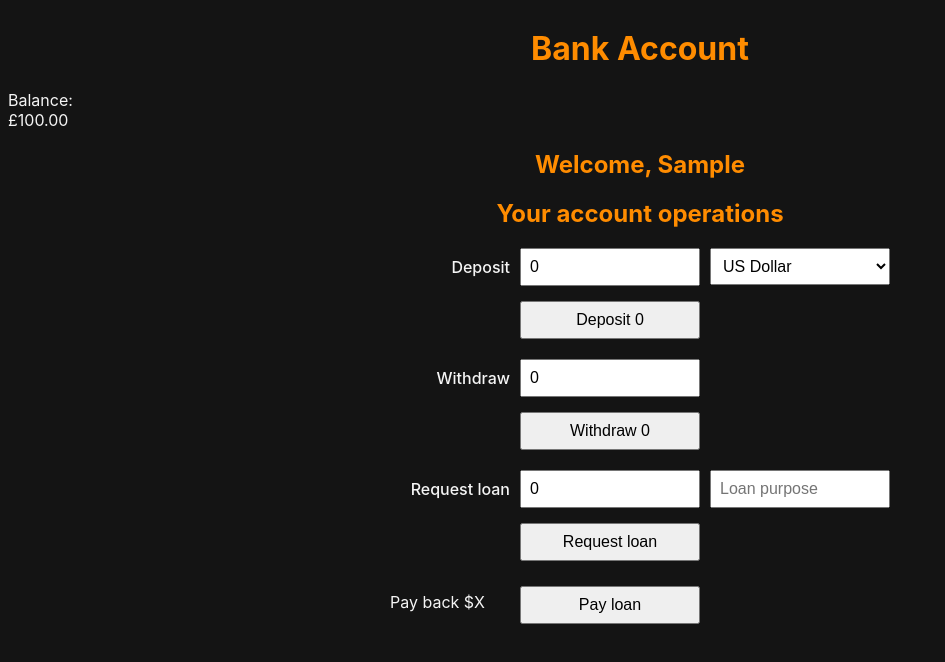
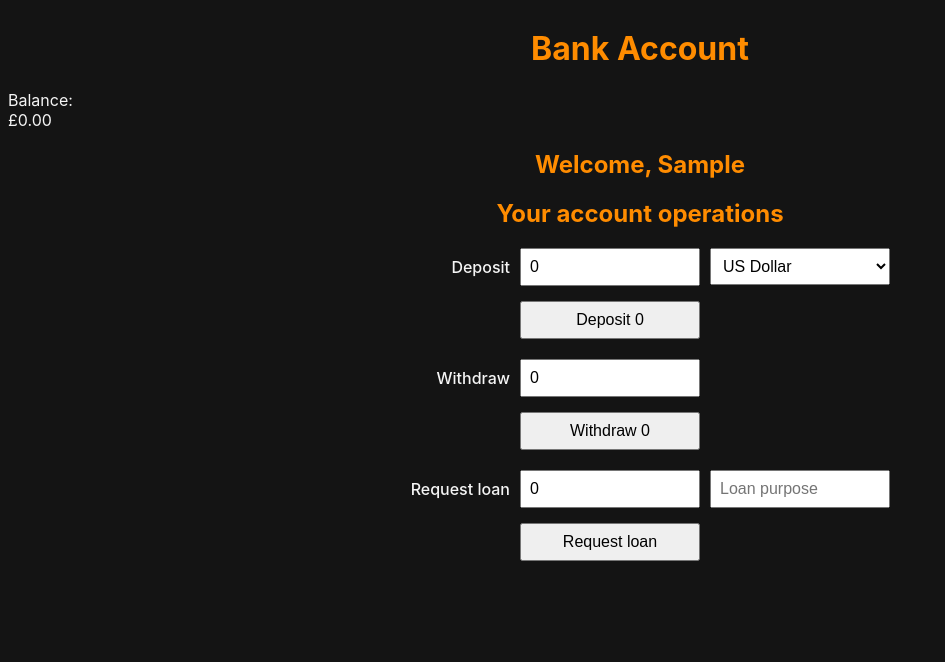
Before and after one commit to rud-y/bank_account_redux, a React (Create React App) app: page / in a window 1280 px wide. Both pictures are taken after typing "Sample", "Sample" into the empty fields and a click on the button "Create new customer". Shown: the top 662 px of the page, without its empty margins (0-945 px from the left). Built offline with nearby package versions, Linux system fonts and the light colour scheme.

Commit message:
Display actual balance using mapStateToProps

```diff
--- a/src/features/accounts/AccountOperations.tsx
+++ b/src/features/accounts/AccountOperations.tsx
@@ -16,9 +16,7 @@ function AccountOperations() {
 
   const {loan: currentLoan, loanPurpose: currentLoanPurpose, balance } = useSelector((store: any) => store.account);
 
-  const account = useSelector((state: any) => state.account);
-
-  console.log('STATE OF ACCOUNT ...', account.balance)
+  console.log('STATE OF ACCOUNT ...', balance)
 
 
   function handleDeposit() {
@@ -107,11 +105,12 @@ function AccountOperations() {
           />
           <button onClick={handleRequestLoan}>Request loan</button>
         </div>
-
-        <div>
-          <span>Pay back $X</span>
-          <button onClick={handlePayLoan}>Pay loan</button>
-        </div>
+        {currentLoan > 0 &&
+          <div>
+            <span>Pay back $X</span>
+            <button onClick={handlePayLoan}>Pay loan</button>
+          </div>
+        }
       </div>
     </div>
   );
--- a/src/features/accounts/BalanceDisplay.tsx
+++ b/src/features/accounts/BalanceDisplay.tsx
@@ -1,3 +1,5 @@
+import { connect, useSelector } from "react-redux";
+
 function formatCurrency(value: any) {
   return new Intl.NumberFormat("en", {
     style: "currency",
@@ -5,8 +7,16 @@ function formatCurrency(value: any) {
   }).format(value);
 }
 
+
 function BalanceDisplay() {
-  return <div className="balance">{formatCurrency(100)}</div>;
+  const balance = useSelector((store: any) => store.account.balance)
+  return <div className="balance">{formatCurrency(balance)}</div>;
 }
 
-export default BalanceDisplay;
+function mapStateToProps(state: any) {
+ return {
+  balance: state.account.balance
+ }
+}
+
+export default connect(mapStateToProps)(BalanceDisplay);
```
